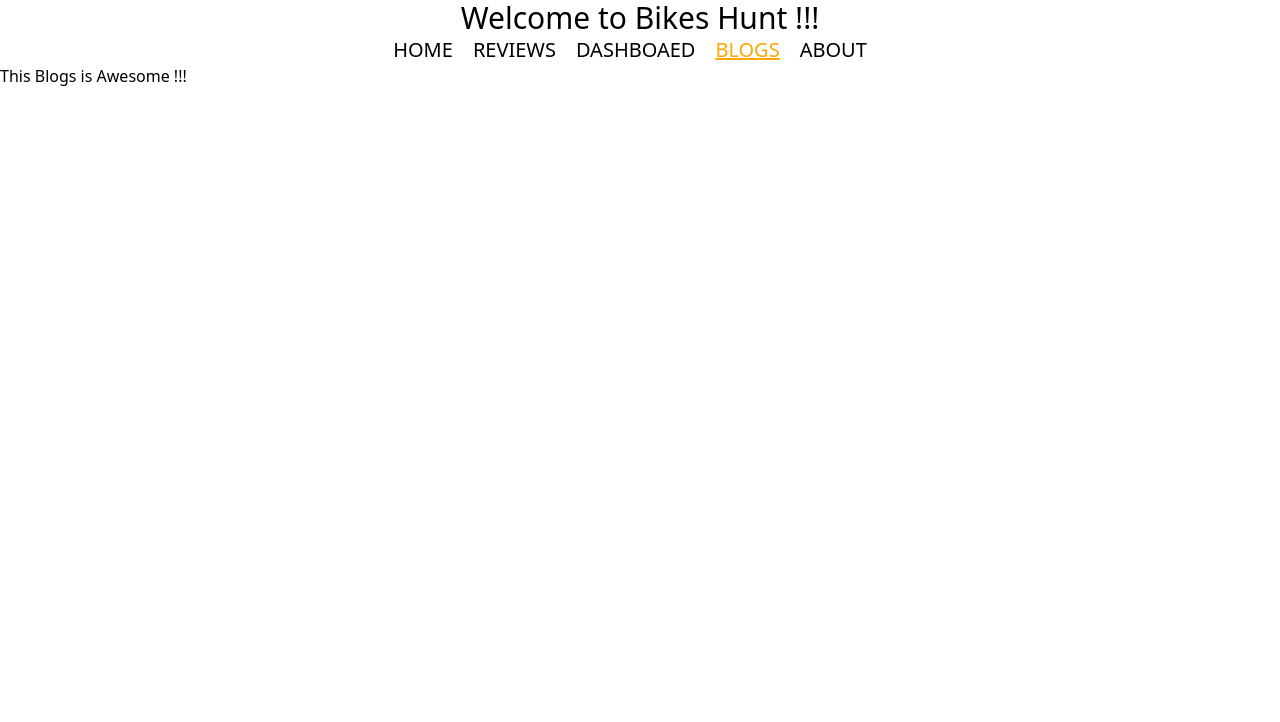
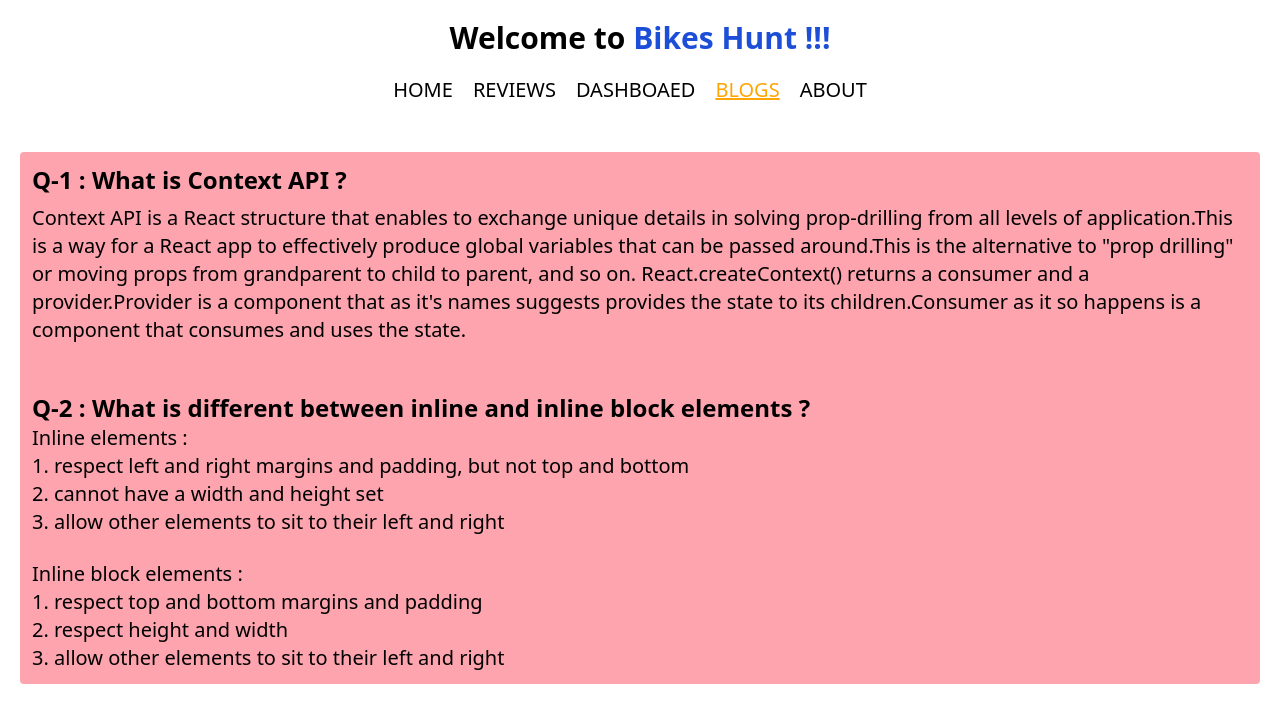
Before and after one commit to Zohorl/assignment-9--bike-hunt-, a React (Create React App) app: page /blogs in a window 1280 px wide. Shown: the top 722 px of the page. Built offline with nearby package versions, Linux system fonts and the light colour scheme.

Commit message:
blogs added

```diff
--- a/src/components/Blogs/Blogs.js
+++ b/src/components/Blogs/Blogs.js
@@ -2,8 +2,22 @@ import React from 'react';
 
 const Blogs = () => {
     return (
-        <div>
-            <h5>This Blogs is Awesome !!!</h5>
+        <div className='my-12 mx-5 bg-rose-300 rounded p-3'>
+            <h4 className='text-2xl mb-2 font-bold'>Q-1 : What is Context API ?</h4>
+            <p className='text-xl'>Context API is a React structure that enables to exchange unique details in solving prop-drilling from all levels of application.This is a way for a React app to effectively produce global variables that can be passed around.This is the alternative to "prop drilling" or moving props from grandparent to child to parent, and so on. React.createContext() returns a consumer and a provider.Provider is a component that as it's names suggests provides the state to its children.Consumer as it so happens is a component that consumes and uses the state. </p>
+            <br /><br />
+            <h4 className='text-2xl font-bold'>Q-2 : What is different between inline and inline block elements ?</h4>
+            <div>
+                <h4 className='text-xl'>Inline elements : </h4>
+                <p className='text-xl'>1. respect left and right margins and padding, but not top and bottom</p>
+                <p className='text-xl'>2. cannot have a width and height set</p>
+                <p className='text-xl'>3. allow other elements to sit to their left and right</p>
+                <br />
+                <h4 className='text-xl'>Inline block elements : </h4>
+                <p className='text-xl'>1. respect top and bottom margins and padding</p>
+                <p className='text-xl'>2. respect height and width</p>
+                <p className='text-xl'>3. allow other elements to sit to their left and right</p>
+            </div>
         </div>
     );
 };
--- a/src/components/Home/Home.js
+++ b/src/components/Home/Home.js
@@ -9,7 +9,7 @@ const Home = () => {
                     <h2 className='font-extrabold text-6xl'>Your Dream Bike</h2>
                     <h2 className='text-blue-700 font-extrabold text-6xl my-5'>Harley Davidson Sportster® S</h2>
                     <p className='text-2xl'>Sportster® S is the first chapter of a whole new book of the Sportster saga. A legacy born in 1957 that outperformed the competition is now rebuilt to blow away the standards of today.</p>
-                    <button className='text-3xl bg-blue-100 text-blue-700 mt-8 ml-8 p-3 rounded'>Live demo</button>
+                    <button className='text-2xl bg-blue-100 text-blue-700 mt-8 ml-8 px-3 py-2 rounded'>Live demo</button>
                 </div>
             </div>
         </div>
--- a/src/components/NavBar/NavBar.js
+++ b/src/components/NavBar/NavBar.js
@@ -1,10 +1,9 @@
 import React from 'react';
 import CustomLink from '../CustomLink/CustomLink';
-import './NavBar.css';
 const NavBar = () => {
     return (
         <div>
-            <h1 className='text-center text-3xl'>Welcome to Bikes Hunt !!!</h1>
+            <h1 className='text-center text-3xl font-bold my-5'>Welcome to <span className='text-blue-700 font-extrabold'>Bikes Hunt !!!</span></h1>
             <nav className='flex justify-center'>
                 <CustomLink className='mr-5 text-xl' to='/home'>HOME</CustomLink>
                 <CustomLink className='mr-5 text-xl' to='/reviews'>REVIEWS</CustomLink>
```
Also changed, not shown: src/components/About/About.css (deleted), src/components/Blogs/Blogs.css (deleted), src/components/DashBoard/DashBoard.css (deleted), src/components/NavBar/NavBar.css (deleted), src/components/Reviews/Reviews.css (deleted).
